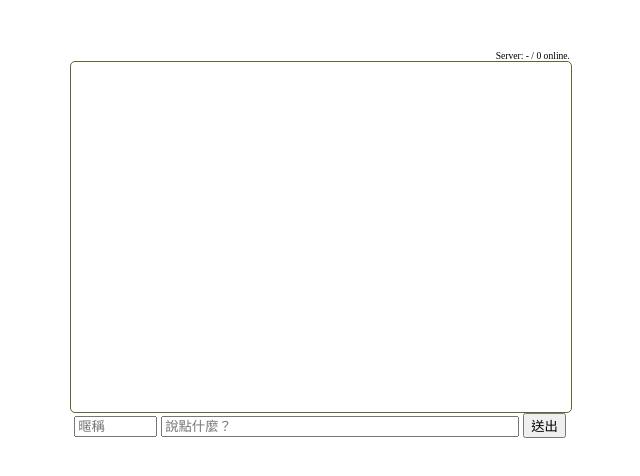
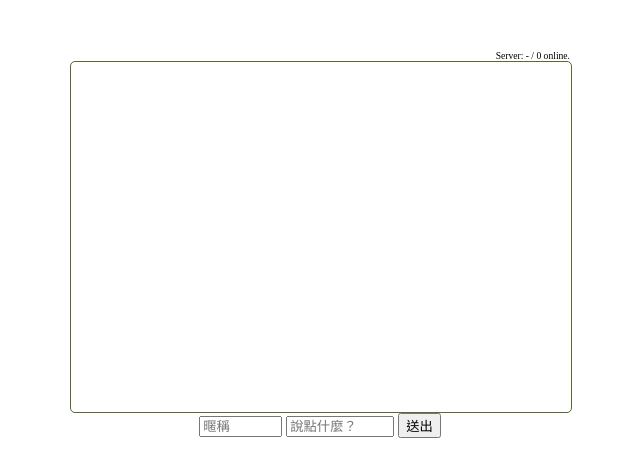
Before and after one commit to ErkRest/chat, a website: page views/index.html in a window 1280 px wide. Shown: the whole page, without its empty margins (320-960 px from the left). Drawn offline with nearby package versions, Linux system fonts and the light colour scheme; no server answers.

Commit message:
更新 input ui  css

```diff
--- a/views/index.html
+++ b/views/index.html
@@ -51,10 +51,21 @@
 
         input[name="name"] {
             width: 15%;
+            transition: width 1s;
+        }
+
+        input[name="name"]:focus {
+            width: 65%;
+
         }
 
         input[name="msg"] {
-            width: 70%;
+            width: 20%;
+            transition: width 1s;
+        }
+
+        input[name="msg"]:focus {
+            width:  70%;
         }
 
         input[type="button"] {
```
